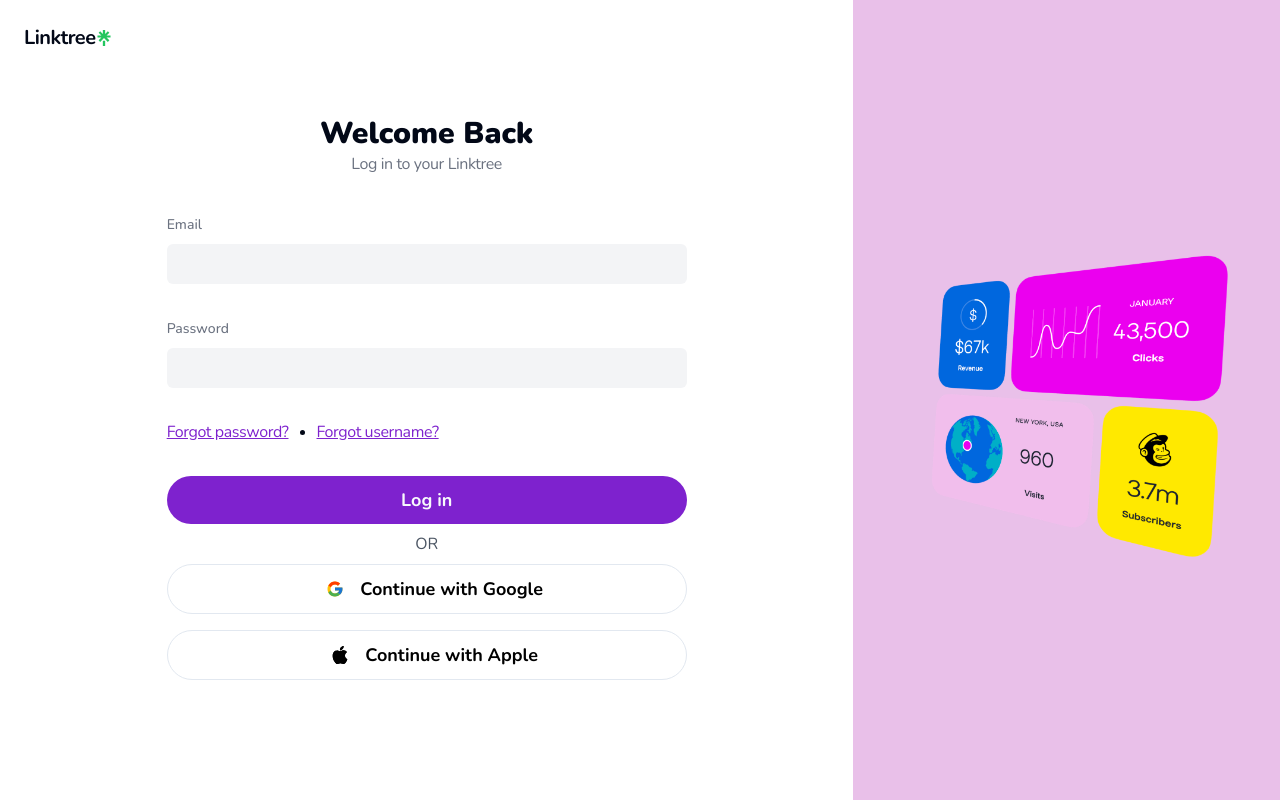
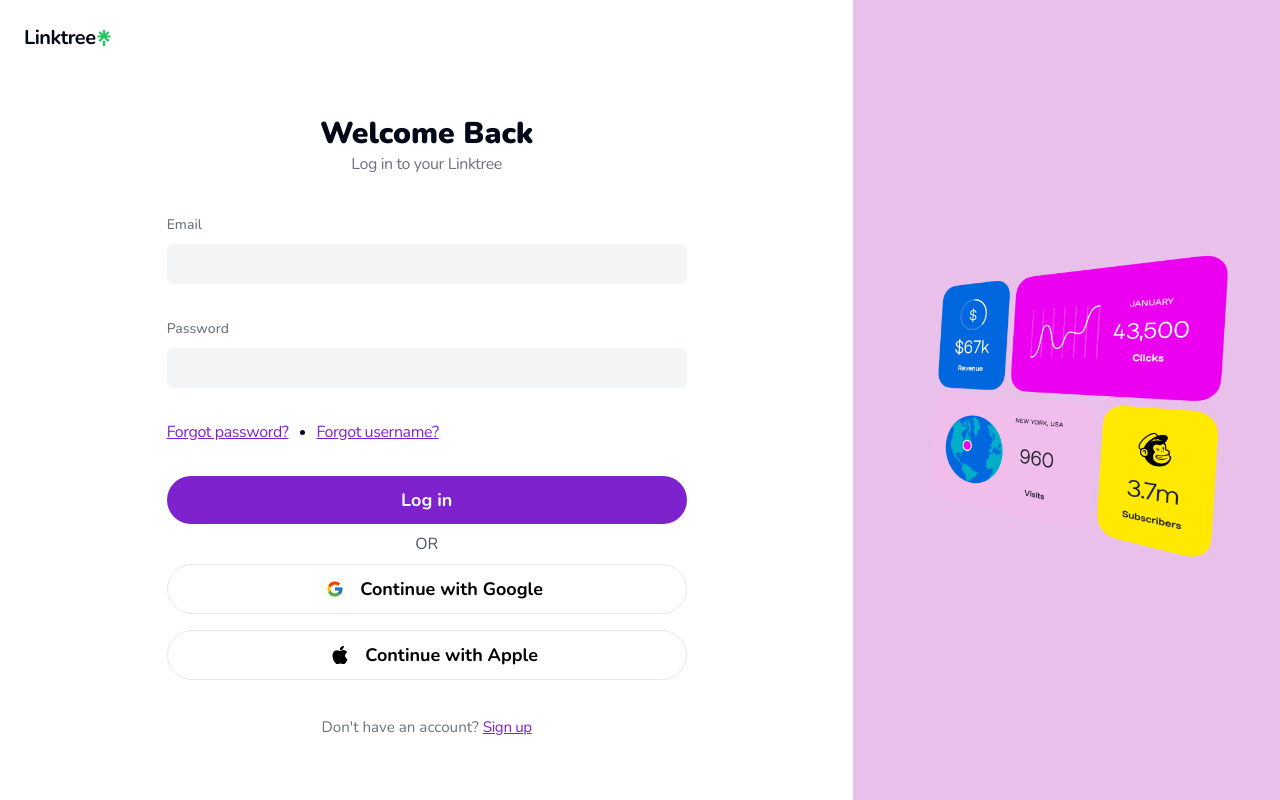
Before and after one commit to jawad-nsu/awesum_link, a Next.js app: page /login in a window 1280 px wide. Built offline with nearby package versions, Linux system fonts and the light colour scheme.

Commit message:
UI: login page completed

```diff
--- a/app/(auth)/login/page.tsx
+++ b/app/(auth)/login/page.tsx
@@ -1,5 +1,6 @@
 import LoginForm from '@/components/auth/login-form';
 import Image from 'next/image';
+import Link from 'next/link';
 import { SiLinktree } from 'react-icons/si';
 
 const Login = () => {
@@ -24,6 +25,18 @@
         <div className='px-12 py-4 mx-auto'>
           <LoginForm />
         </div>
+
+        <p className='text-[.95rem]'>
+          <h3 className='text-center text-gray-500'>
+            Don't have an account?{' '}
+            <Link
+              href='/auth/signup'
+              className='text-purple-700 underline tracking-tight'
+            >
+              Sign up
+            </Link>
+          </h3>
+        </p>
       </section>
       {/* Image */}
       <section className='hidden md:grid col-span-1 bg-[#e9c0e9] h-screen place-items-center'>
```
